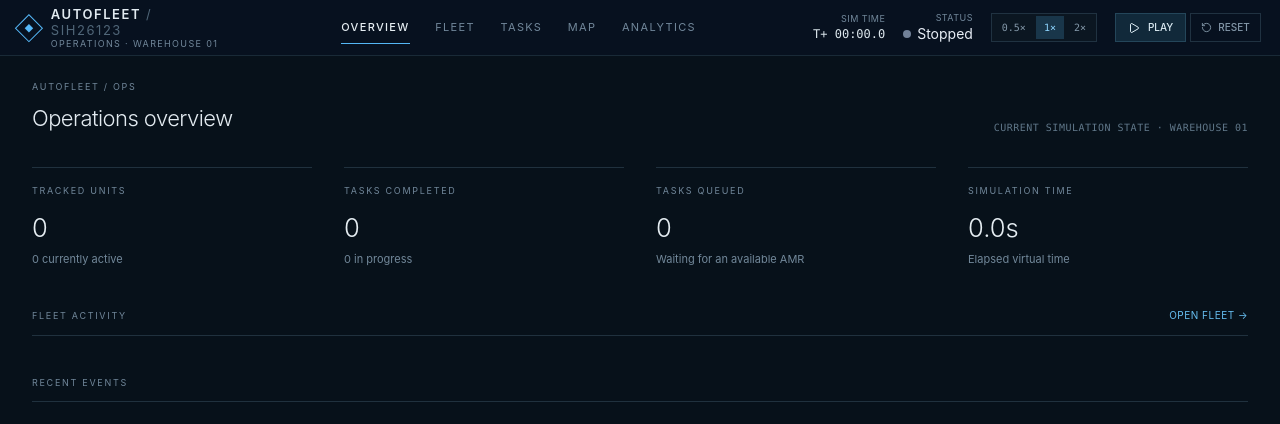
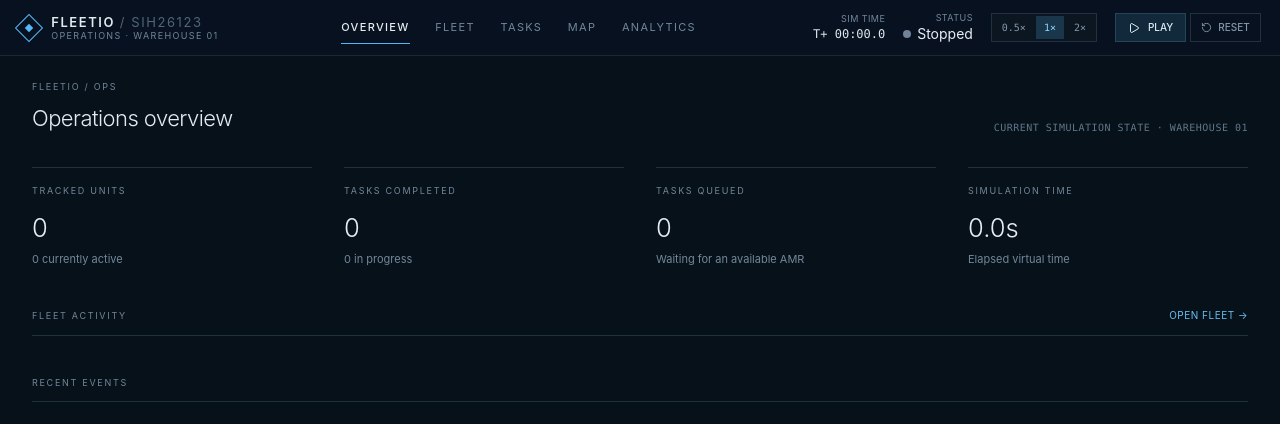
Before and after one commit to ommd3076/frontend-fleetio, a React (Vite) app: page / in a window 1280 px wide. Both pictures are taken after a click on the button "OVERVIEW". Shown: the top 424 px of the page. Built offline with nearby package versions, Linux system fonts and the light colour scheme.

Commit message:
rebrand product as FleetIO

```diff
--- a/index.html
+++ b/index.html
@@ -4,7 +4,7 @@
     <meta charset="UTF-8" />
     <link rel="icon" type="image/svg+xml" href="/favicon.svg" />
     <meta name="viewport" content="width=device-width, initial-scale=1.0" />
-    <title>AUTOFLEET</title>
+    <title>FLEETIO</title>
   </head>
   <body>
     <div id="root"></div>
--- a/src/components/Header.tsx
+++ b/src/components/Header.tsx
@@ -17,7 +17,7 @@ export const Header: React.FC = () => {
           <div className="w-1.5 h-1.5 bg-[#56b8f8]" />
         </div>
         <div>
-          <div className="text-[13px] font-semibold tracking-[0.12em] text-[#e2ebf1] leading-tight">AUTOFLEET <span className="text-[#506678] font-normal">/ SIH26123</span></div>
+          <div className="text-[13px] font-semibold tracking-[0.12em] text-[#e2ebf1] leading-tight">FLEETIO <span className="text-[#506678] font-normal">/ SIH26123</span></div>
           <div className="text-[9px] uppercase tracking-[0.15em] text-[#71879a] leading-tight">Operations · Warehouse 01</div>
         </div>
       </div>
--- a/src/components/OperationsViews.tsx
+++ b/src/components/OperationsViews.tsx
@@ -18,7 +18,7 @@ function Metric({ title, value, detail }: { title: string; value: string | numbe
 }
 
 function SectionTitle({ title, detail }: { title: string; detail: string }) {
-  return <div className="mb-8 flex flex-wrap items-end justify-between gap-3"><div><div className={label}>AUTOFLEET / OPS</div><h1 className={`${heading} mt-2`}>{title}</h1></div><div className="font-mono text-[10px] uppercase tracking-wider text-[#607789]">{detail}</div></div>;
+  return <div className="mb-8 flex flex-wrap items-end justify-between gap-3"><div><div className={label}>FLEETIO / OPS</div><h1 className={`${heading} mt-2`}>{title}</h1></div><div className="font-mono text-[10px] uppercase tracking-wider text-[#607789]">{detail}</div></div>;
 }
 
 export function OverviewView() {
```
